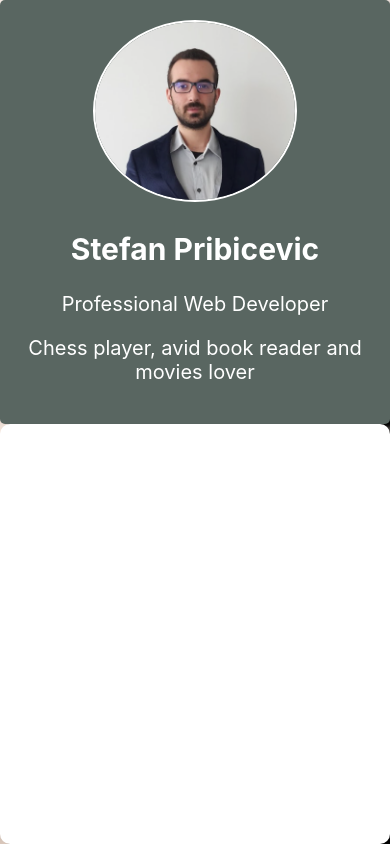
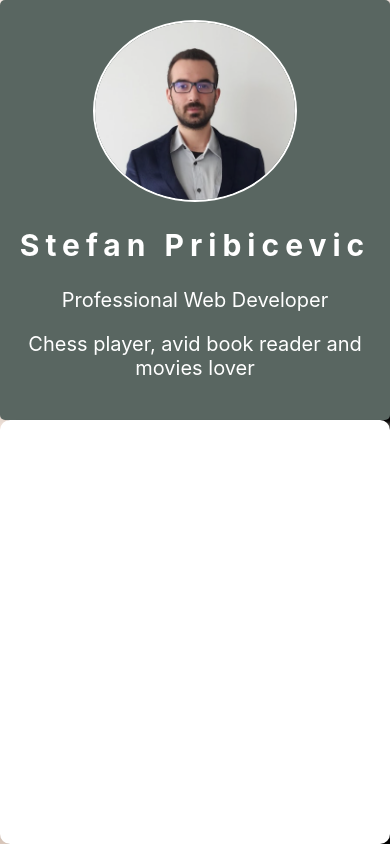
Before and after one commit to Djeveloper/my-website, a React (Create React App) app: page / in a window 390 px wide. Built offline with nearby package versions, Linux system fonts and the light colour scheme.

Commit message:
Responsive Profile.

```diff
--- a/src/Components/Content/Content.css
+++ b/src/Components/Content/Content.css
@@ -3,12 +3,18 @@
   background-color: white;
   text-align: center;
   padding: 30px 0;
-  height: 70%;
+  height: 100%;
   box-shadow: 10px 5px 5px black;
   border-radius: 10px;
 }
 
-@media (max-width: 1024px) {
+@media (max-width: 1200px) {
+  .Content {
+    width: 90%;
+  }
+}
+
+@media (max-width: 720px) {
   .Content {
     width: 100%;
   }
--- a/src/Components/Profile/Profile.css
+++ b/src/Components/Profile/Profile.css
@@ -6,6 +6,8 @@
   width: 100%;
   box-shadow: 10px 5px 5px black;
   border-radius: 5px;
+  display: flex;
+  justify-content: center;
 }
 
 .Profile img {
@@ -16,8 +18,16 @@
 
 .Profile h2 {
   font-size: 30px;
+  letter-spacing: 6px;
 }
 
 .Profile p {
   font-size: 20px;
 }
+
+@media (max-width: 720px) {
+  .Profile {
+    flex-direction: column;
+    align-items: center;
+  }
+}
--- a/src/Components/Profile/Profile.jsx
+++ b/src/Components/Profile/Profile.jsx
@@ -5,9 +5,11 @@
 const Profile = () => (
   <div className="Profile">
     <img src={ProfileImage} alt="Profile" />
-    <h2>Stefan Pribicevic</h2>
-    <p>Professional Web Developer</p>
-    <p>Chess player, avid book reader and movies lover</p>
+    <div>
+      <h2>Stefan Pribicevic</h2>
+      <p>Professional Web Developer</p>
+      <p>Chess player, avid book reader and movies lover</p>
+    </div>
   </div>
 )
 
```
